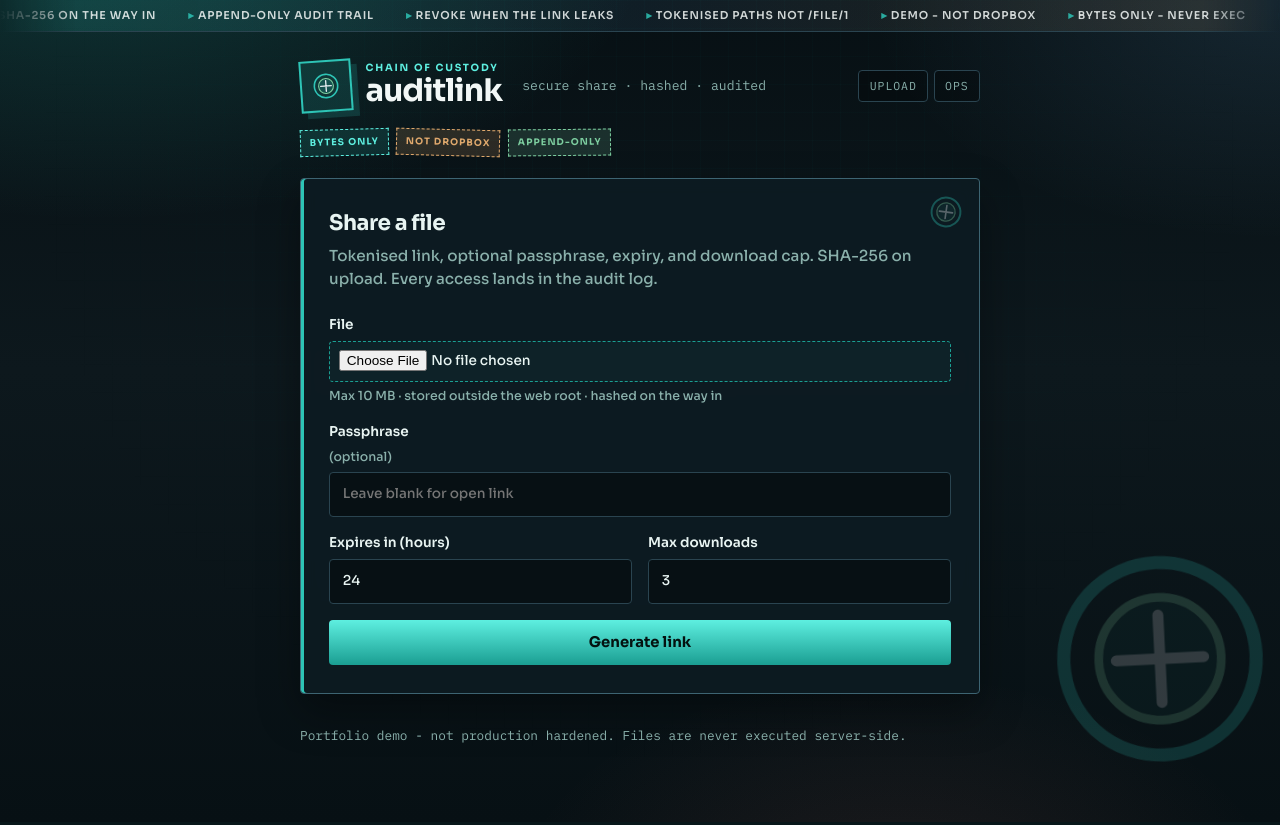
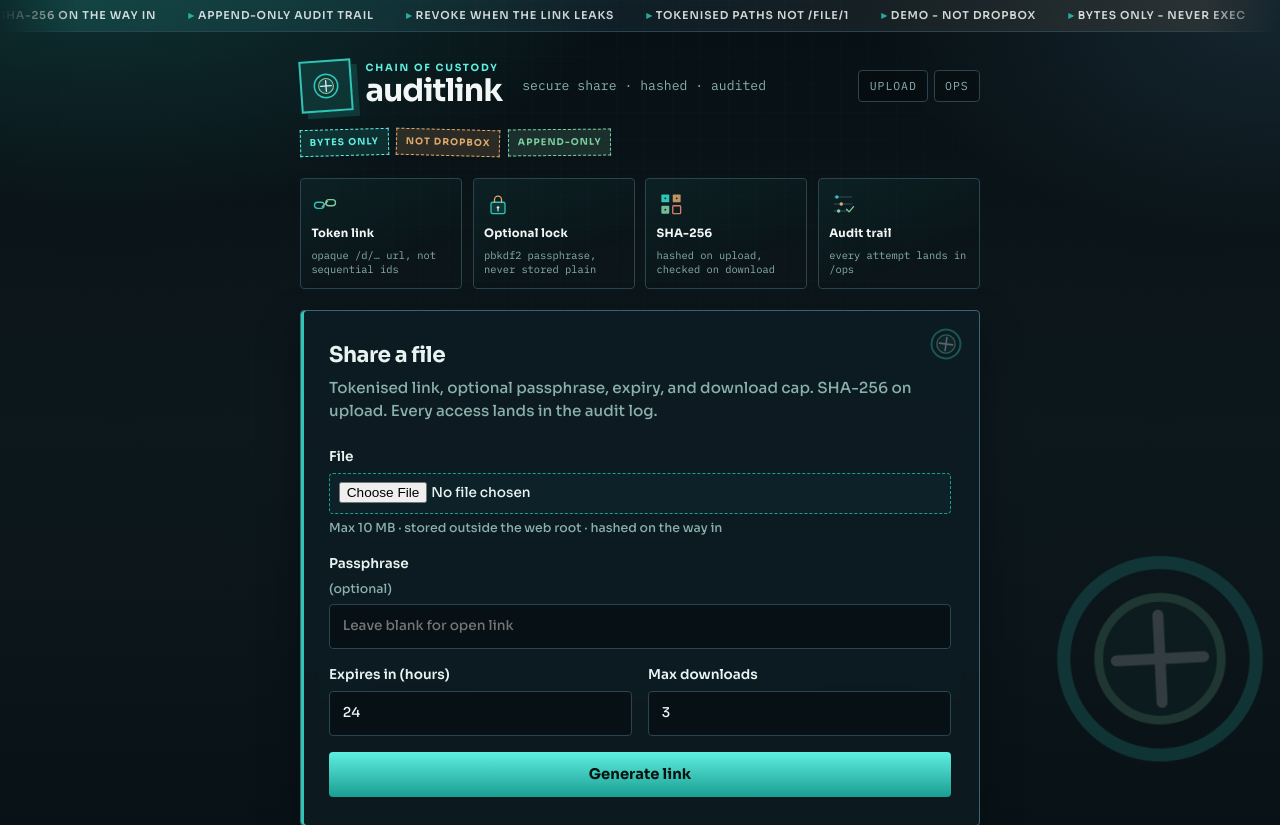
Before and after one commit to gunjana5/auditlink, a FastAPI app: page / in a window 1280 px wide. Shown: the top 825 px of the page. Run offline with FastAPI, Linux system fonts and the light colour scheme.

Commit message:
Add ops desk, revoke, and sha256 integrity

```diff
--- a/app/main.py
+++ b/app/main.py
@@ -53,7 +53,7 @@
         response.headers["X-Content-Type-Options"] = "nosniff"
         response.headers["X-Frame-Options"] = "DENY"
         response.headers["Referrer-Policy"] = "no-referrer"
-        # fonts from google; everything else self
+        # fonts from google (sora + plex); everything else self
         response.headers["Content-Security-Policy"] = (
             "default-src 'self'; "
             "style-src 'self' 'unsafe-inline' https://fonts.googleapis.com; "
--- a/app/templates/ops.html
+++ b/app/templates/ops.html
@@ -6,7 +6,10 @@
 
 {% if locked %}
 <section class="panel">
-  <h2>Ops desk</h2>
+  <div class="panel-head">
+    <h2>Ops desk</h2>
+    <span class="badge badge-warn">locked</span>
+  </div>
   <p class="lede">AUDIT_TOKEN is set. Enter it to open the audit console.</p>
   <form action="/ops/unlock" method="post">
     <label>
@@ -33,6 +36,7 @@
   </div>
   <p class="lede">Append-only audit trail. Filter by event or token prefix.</p>
 
+  {# quick pulse of event volume - same keys as the filter dropdown #}
   <div class="counts">
     {% for key in ["upload", "download_success", "download_denied", "rate_limited", "revoked", "hash_mismatch", "cleanup", "expired"] %}
       <div class="count-pill">
--- a/app/templates/result.html
+++ b/app/templates/result.html
@@ -25,6 +25,7 @@
       <span class="k">Expires</span>
       <span class="v">
         {{ expires_at }}
+        {# tiny countdown - updates in-page so you can see it ticking #}
         <span class="countdown" id="expiry-countdown" data-expires-at="{{ expires_at }}"></span>
       </span>
     </div>
--- a/app/templates/upload.html
+++ b/app/templates/upload.html
@@ -1,6 +1,31 @@
 {# home form - file + optional passphrase / expiry / max downloads #}
 {% extends "base.html" %}
 {% block title %}auditlink - Upload{% endblock %}
+{% block features %}
+{# four beats under the brand - what this desk actually does #}
+<div class="feature-strip" aria-hidden="true">
+  <div class="feature">
+    <img src="/static/icons/link.svg" alt="" />
+    <strong>Token link</strong>
+    <span>opaque /d/… url, not sequential ids</span>
+  </div>
+  <div class="feature">
+    <img src="/static/icons/lock.svg" alt="" />
+    <strong>Optional lock</strong>
+    <span>pbkdf2 passphrase, never stored plain</span>
+  </div>
+  <div class="feature">
+    <img src="/static/icons/hash.svg" alt="" />
+    <strong>SHA-256</strong>
+    <span>hashed on upload, checked on download</span>
+  </div>
+  <div class="feature">
+    <img src="/static/icons/trail.svg" alt="" />
+    <strong>Audit trail</strong>
+    <span>every attempt lands in /ops</span>
+  </div>
+</div>
+{% endblock %}
 {% block content %}
 <section class="panel">
   <h2>Share a file</h2>
```
